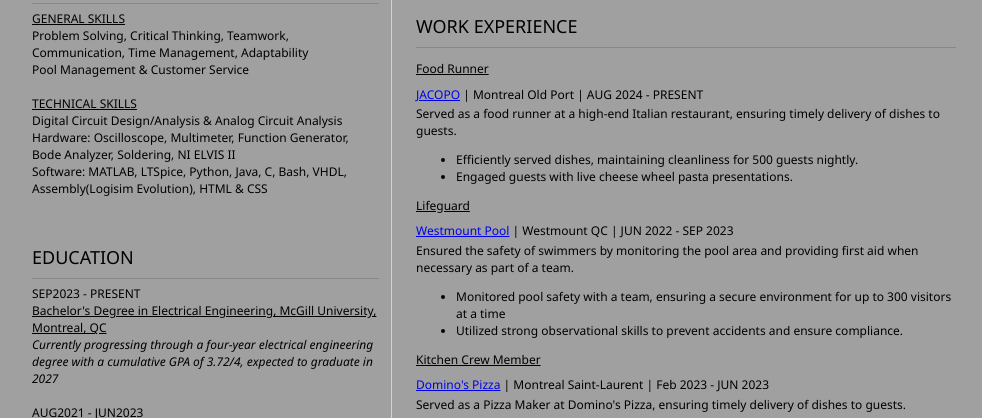
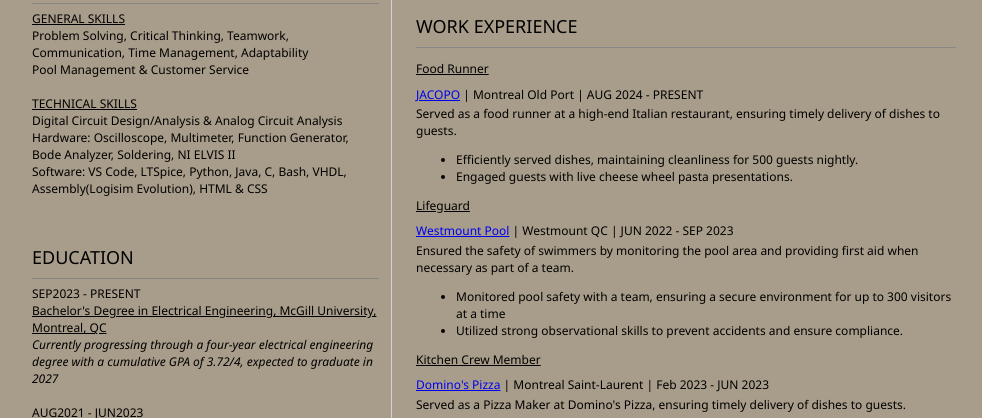
Before and after one commit to CH0NS/Resume-Website, a plain HTML site: page index.html in a window 1280 px wide. Shown: the part 369-787 px from the top of the page, without its empty margins (152-1134 px from the left). Drawn offline with Linux system fonts and the light colour scheme.

Commit message:
Resume Website Page with styling included

```diff
--- a/index.html
+++ b/index.html
@@ -51,7 +51,7 @@
                     <br>
                     Hardware: Oscilloscope, Multimeter, Function Generator, Bode Analyzer, Soldering, NI ELVIS II
                     <br>
-                    Software: MATLAB, LTSpice, Python, Java, C, Bash, VHDL, Assembly(Logisim Evolution), HTML & CSS
+                    Software: VS Code, LTSpice, Python, Java, C, Bash, VHDL, Assembly(Logisim Evolution), HTML & CSS
                     </p>
                 </section>
 				<section>
--- a/style.css
+++ b/style.css
@@ -4,7 +4,7 @@ body {
     max-width: 960px;
     margin: auto;
     padding: 1em;
-    background-color: rgb(160, 160, 160);
+    background-color: rgb(168, 157, 138);
 
 }
 h1 {
```
